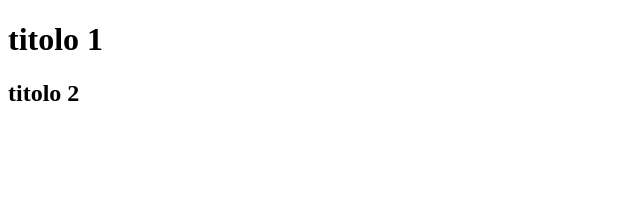
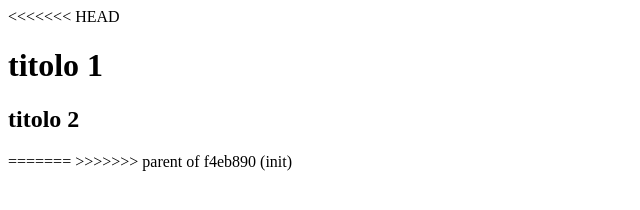
Before and after one commit to AngeloDalo/classe49-first-repo, a plain HTML site: page index.html in a window 1280 px wide. Shown: the whole page, without its empty margins (0-640 px from the left). Drawn offline with Linux system fonts and the light colour scheme.

Commit message:
Revert "init"
This reverts commit f4eb890e5bae117edc892860afc62a7b65d2c74b.

```diff
--- a/index.html
+++ b/index.html
@@ -7,7 +7,11 @@
     <title>Document</title>
 </head>
 <body>
+<<<<<<< HEAD
     <h1>titolo 1</h1>
     <h2>titolo 2</h2>
+=======
+
+>>>>>>> parent of f4eb890 (init)
 </body>
 </html>
```
